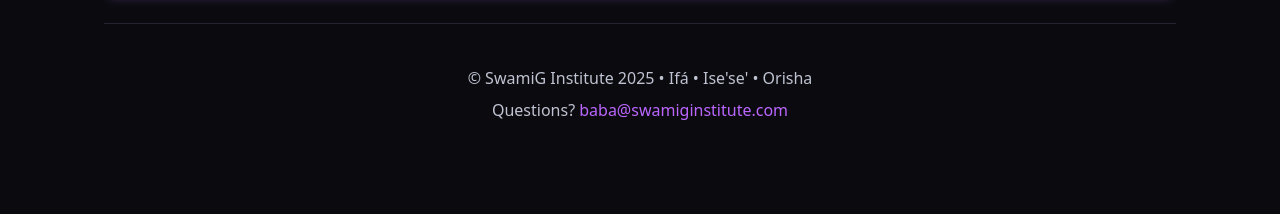
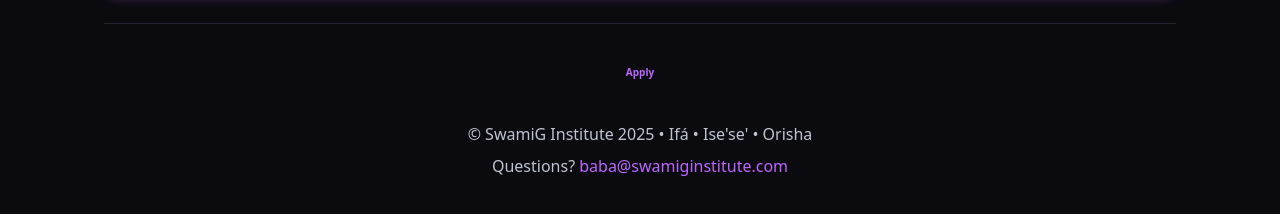
Before and after one commit to myswamig2/iyawo, a plain HTML site: page index.html in a window 1280 px wide. Shown: the part 766-980 px from the top of the page. Before the commit the page ends 933 px from the top, so only its background shows below. Drawn offline with Linux system fonts and the light colour scheme.

Commit message:
Add application link to index.html

```diff
--- a/index.html
+++ b/index.html
@@ -101,7 +101,7 @@
         <img src="tn_2a.jpg" alt="The 'Koleoso- Oracle of Tehuti' is a natural extention of principle By Baba Koleoso and his integration of Yoruba and Khemetian divinations.  It combines  Yoruba casting sytems, Europeon Tarot and Khemetian divination into a single oracle system. The evolution of the divination space in the diaspora yeilds 5 familiesof possibilites from Four Cowrie Divination, the 9 outcomes from  Obi Abata castings, the 14 spheres from the Khemetian Tree of Life and extends well beyond the 256 Odu from  Ifa." />
       </a>
     </div>
-
+              <b><font size="1"><div style="text-align:center"><font color="#ff8040"><a href="https://docs.google.com/forms/d/e/1FAIpQLScz4rQ5augcbNsaP7xyIJmXsOK28GQINZnVW4nlhASmb-y7Vw/viewform?usp=header">Apply</a></font></div></font></b>
     <footer>
       <div>© SwamiG Institute 2025 • Ifá • Ise'se' • Orisha</div>
       <div style="margin-top:6px;color:var(--muted)">
```
